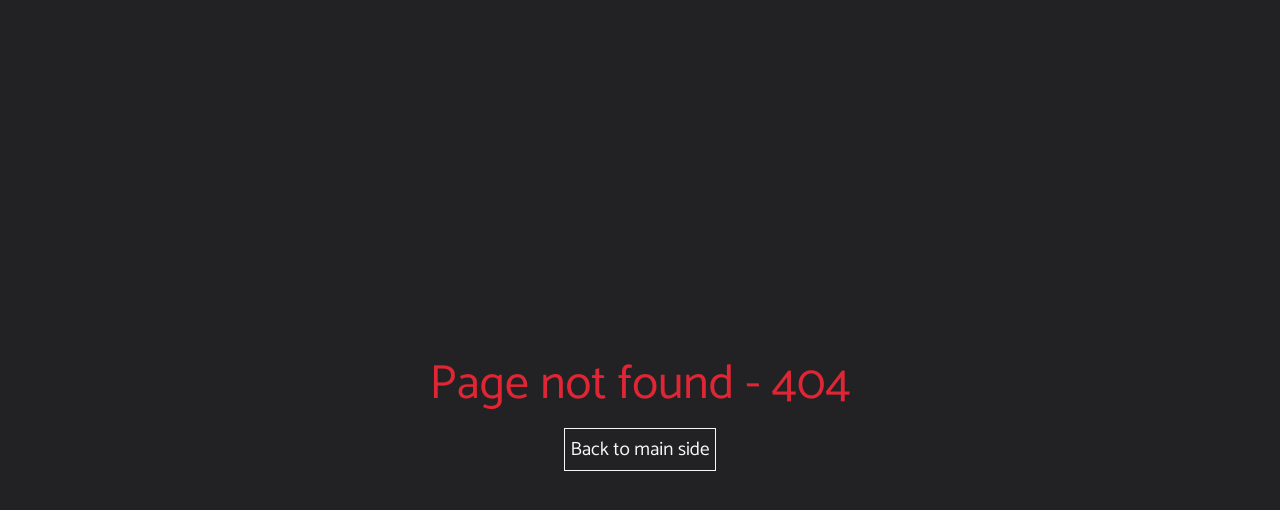
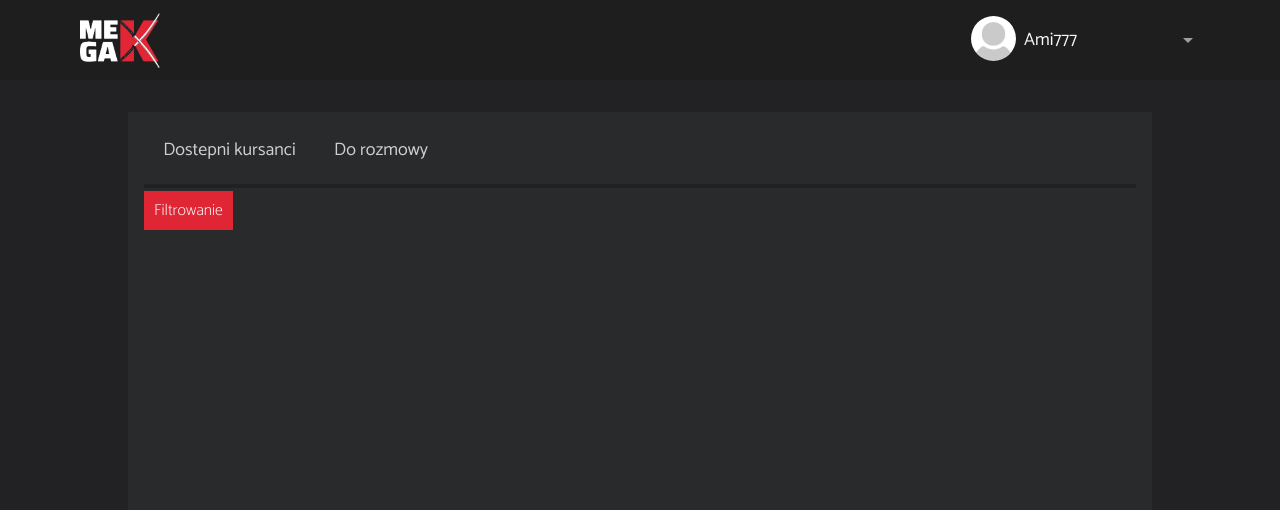
Before and after one commit to xyashino/MegaK-Head-Hunter-Front, a React (Vite) app: page /hr in a window 1280 px wide. Before the commit this address had no page. Shown: the top 510 px of the page. Built offline with nearby package versions, Linux system fonts and the light colour scheme.

Commit message:
Created new branch "hr-panel" to work with hr-panel with initial component and style file.

```diff
--- a/src/layouts/AppLayout/AppLayout.tsx
+++ b/src/layouts/AppLayout/AppLayout.tsx
@@ -1,6 +1,7 @@
 import { Navbar } from "@components/Navbar/Navbar";
 import { Outlet } from "react-router-dom";
 import classes from "./AppLayout.module.css";
+
 export const AppLayout = () => {
   return (
     <div className={classes.app_layout}>
--- /dev/null
+++ b/src/layouts/HrPanel/HrPanel.module.css
@@ -0,0 +1,25 @@
+.hr_panel_header {
+    display: flex;
+    align-items: center;
+    justify-content: space-around;
+    width: 100%;
+    background: var(--bgInput) 0 0 no-repeat padding-box;
+    margin-bottom: 3px;
+    border-bottom: 4px solid var(--navBorder);
+}
+.hr_panel_main {
+    display: flex;
+    justify-content: center;
+    align-items: center;
+}
+
+.hr_panel_button {
+    background: #1E1E1F 0% 0% no-repeat padding-box;
+    opacity: 1;
+}
+
+@media (min-width: 768px) {
+    .hr_panel_header {
+        justify-content: start;
+    }
+}
--- /dev/null
+++ b/src/layouts/HrPanel/HrPanel.tsx
@@ -0,0 +1,24 @@
+import React, {useState} from "react";
+import classes from "./HrPanel.module.css";
+import { BookmarkNavLink } from "@components/BookmarkNavLink/BookmarkNavLink";
+import { Outlet } from "react-router-dom";
+import {Button} from "@components/Button/Button";
+
+export const HrPanel = () => {
+    const [ModalIsOpen, setModalIsOpen] = useState<boolean>(false);
+
+    return (
+        <>
+            <div className={classes.div_hr_panel_wrapper}>
+                <header className={classes.hr_panel_header}>
+                    <BookmarkNavLink text="Dostepni kursanci" to="/hr/students" />
+                    <BookmarkNavLink text="Do rozmowy" to="/hr/talk" />
+                </header>
+                <Button>Filtrowanie</Button>
+                <div className={classes.hr_panel_main}>
+                    <Outlet />
+                </div>
+            </div>
+        </>
+    );
+};
```
Also changed, not shown: src/App.tsx (+16 -0 lines).
